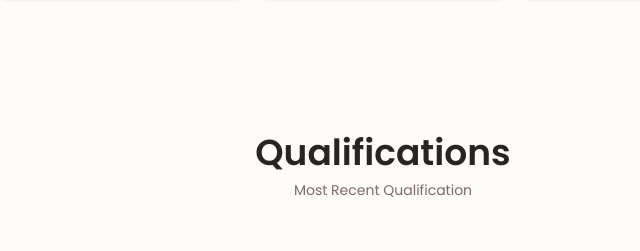
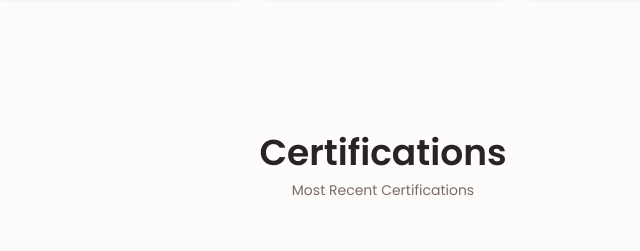
Before and after one commit to nadimjsaliby/resume, a plain HTML site: page index.html in a window 1280 px wide. Shown: the part 3666-3917 px from the top of the page, 257-897 px from the left. Drawn offline with nearby package versions, Linux system fonts and the light colour scheme.

Commit message:
Update index.html

```diff
--- a/index.html
+++ b/index.html
@@ -575,8 +575,8 @@
 
             <!--==================== portfolio ====================-->
             <section class="portfolio section" id="portfolio">
-                <h2 class="section__title">Qualifications</h2>
-                <span class="section__subtitle">Most Recent Qualification</span>
+                <h2 class="section__title">Certifications</h2>
+                <span class="section__subtitle">Most Recent Certifications</span>
                 <div class="portfolio__container container swiper-container">
                     <div class="swiper-wrapper">
                          <!--==================== portfolio 1 ====================-->
```
